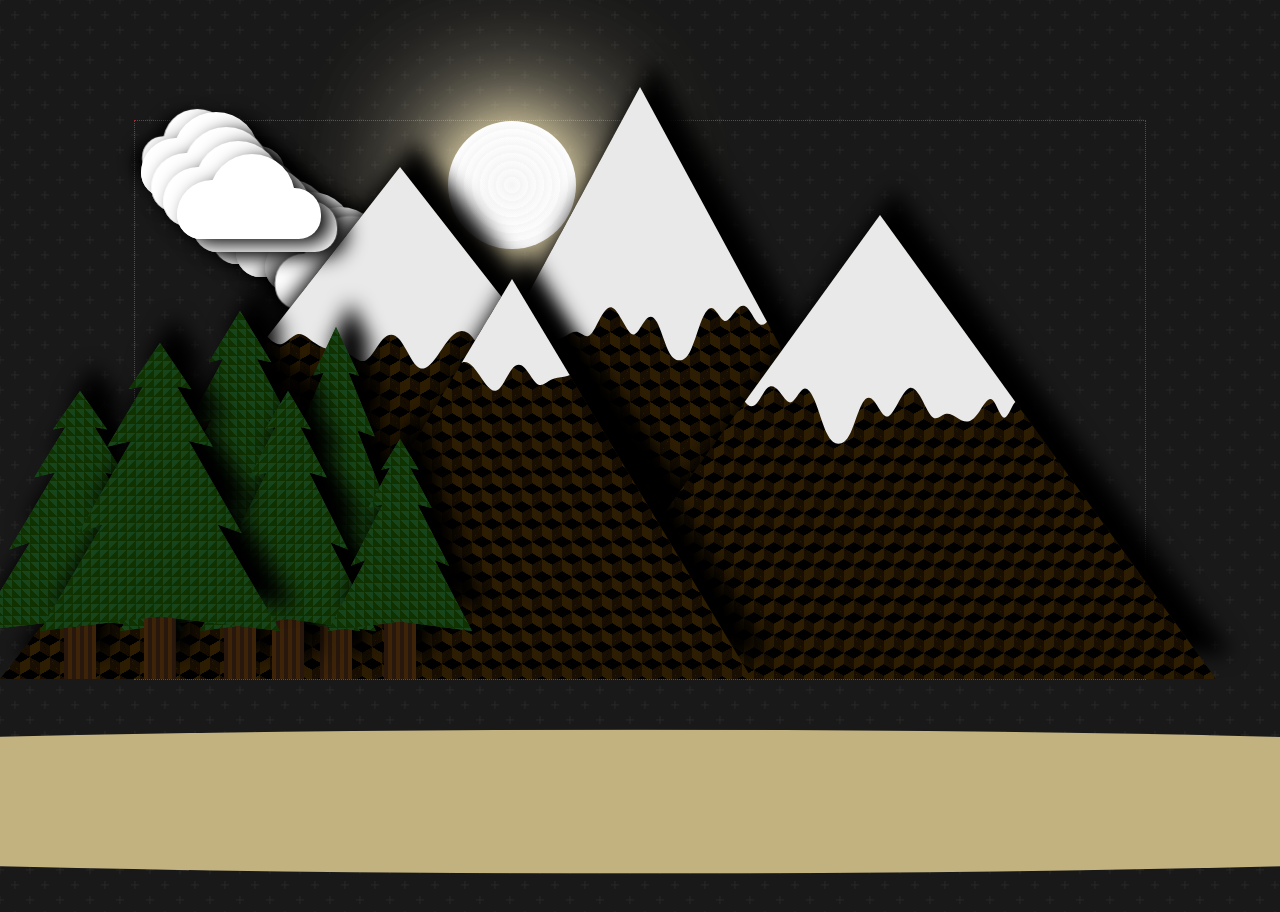
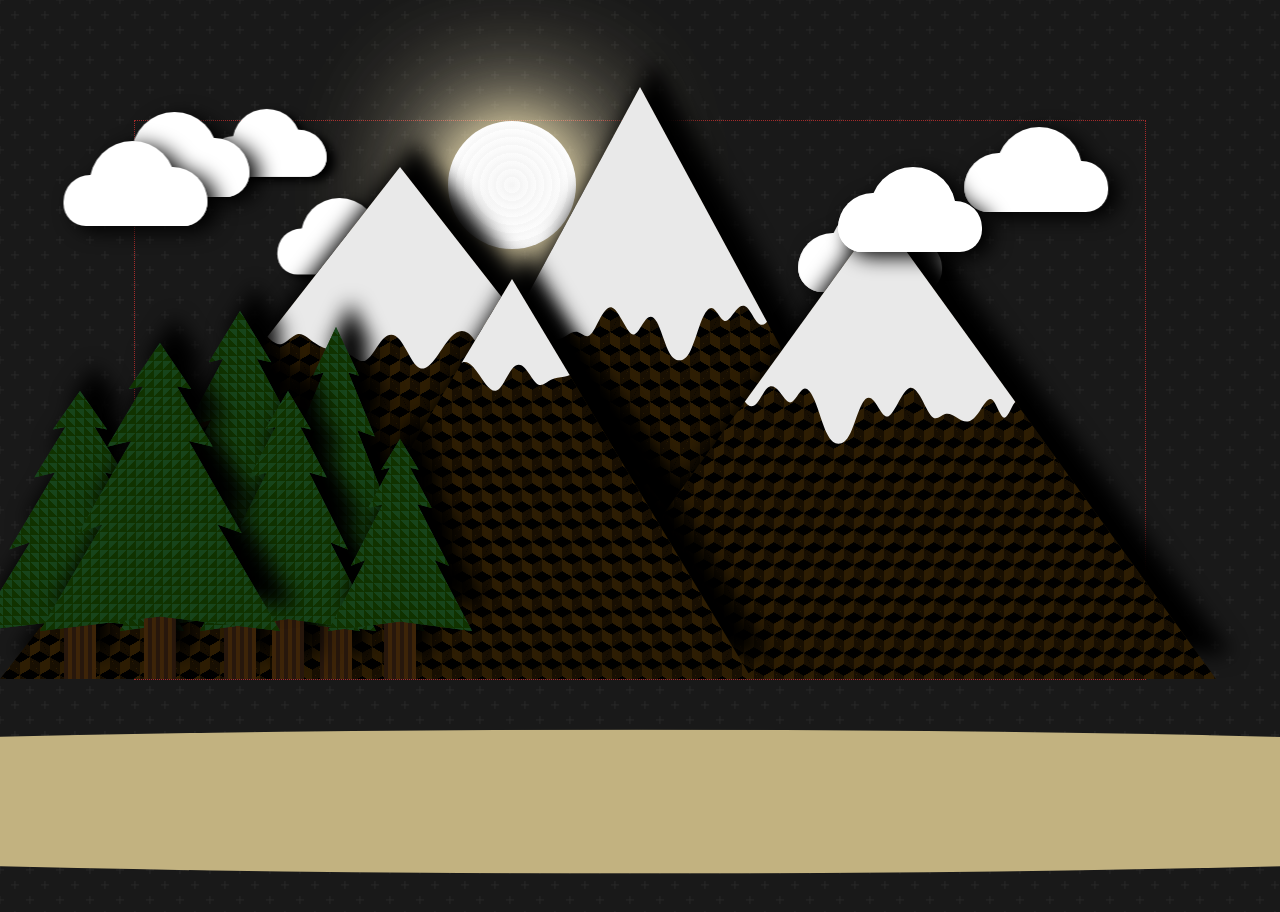
Before and after one commit to kauer3/papercut, a Next.js app: page / in a window 1280 px wide. Shown: the top 912 px of the page. Built offline with nearby package versions, Linux system fonts and the light colour scheme.

Commit message:
Fix clouds animation

```diff
--- a/components/cloud.tsx
+++ b/components/cloud.tsx
@@ -26,8 +26,9 @@ const Cloud = styled.div`
   border-radius: 120px 120px 100px 110px;
   filter: drop-shadow(10px 5px 10px #000);
   animation-name: ${float};
-  animation-timing-function: cubic-bezier(0, .3, .3, 0);
+  animation-timing-function: cubic-bezier(0, .3, .1, 0);
   animation-iteration-count: infinite;
+  animation-fill-mode: both;
 
   ::after {
     position: absolute;
@@ -53,21 +54,29 @@ const Cloud = styled.div`
     right: 100px;
   }
 
-  :nth-of-type(2), :nth-of-type(4), nth-of-type(7) {
+  :nth-of-type(2), :nth-of-type(4), :nth-of-type(7) {
     animation-direction: alternate;
     scale: -1 1;
     filter: drop-shadow(-10px 5px 10px #000);
     z-index: 2
   }
 
-  :nth-of-type(3), :nth-of-type(6), nth-of-type(9), nth-of-type(10) {
+  :nth-of-type(3), :nth-of-type(5), :nth-of-type(6), :nth-of-type(9), :nth-of-type(10) {
     animation-direction: alternate-reverse;
     z-index: 11
   }
 
-  :nth-of-type(1), :nth-of-type(5), nth-of-type(8) {
+  :nth-of-type(1), :nth-of-type(5), :nth-of-type(8) {
     scale: -.9 .9;
     filter: drop-shadow(-10px 5px 5px #000);
+  }
+
+  :nth-of-type(4), :nth-of-type(7) {
+    animation-delay: 4s;
+  }
+
+  :nth-of-type(2), :nth-of-type(5), :nth-of-type(10) {
+    animation-delay: 8s;
   }
 
   :nth-of-type(1) {
@@ -79,6 +88,7 @@ const Cloud = styled.div`
   :nth-of-type(2) {
     top: 25px;
     animation-duration: 37s;
+    animation-delay: 4s;
   }
 
   :nth-of-type(3) {
@@ -88,41 +98,44 @@ const Cloud = styled.div`
 
   :nth-of-type(4) {
     top: 54px;
-    animation-duration: 33s;
+    animation-duration: 30s;
+    animation-delay: 6s;
   }
 
   :nth-of-type(5) {
     top: 67px;
-    z-index: 13;
-    animation-duration: 31s;
+    animation-duration: 27s;
+    animation-delay: 8s;
   }
 
   :nth-of-type(6) {
     top: 80px;
     z-index: 12;
-    animation-duration: 29s;
+    animation-duration: 26s;
   }
 
   :nth-of-type(7) {
     top: 92px;
-    animation-duration: 27s;
+    animation-duration: 22s;
+    animation-delay: 10s;
   }
 
   :nth-of-type(8) {
     top: 105px;
-    animation-duration: 25s;
+    animation-duration: 30s;
   }
 
   :nth-of-type(9) {
     top: 120px;
-    animation-duration: 23s;
+    animation-duration: 24s;
     z-index: 2;
   }
 
   :nth-of-type(10) {
     top: 135px;
     scale: -1.1 1.1;
-    animation-duration: 22s;
+    animation-duration: 20s;
+    animation-delay: 12s;
     z-index: 2;
   }
 `
```
